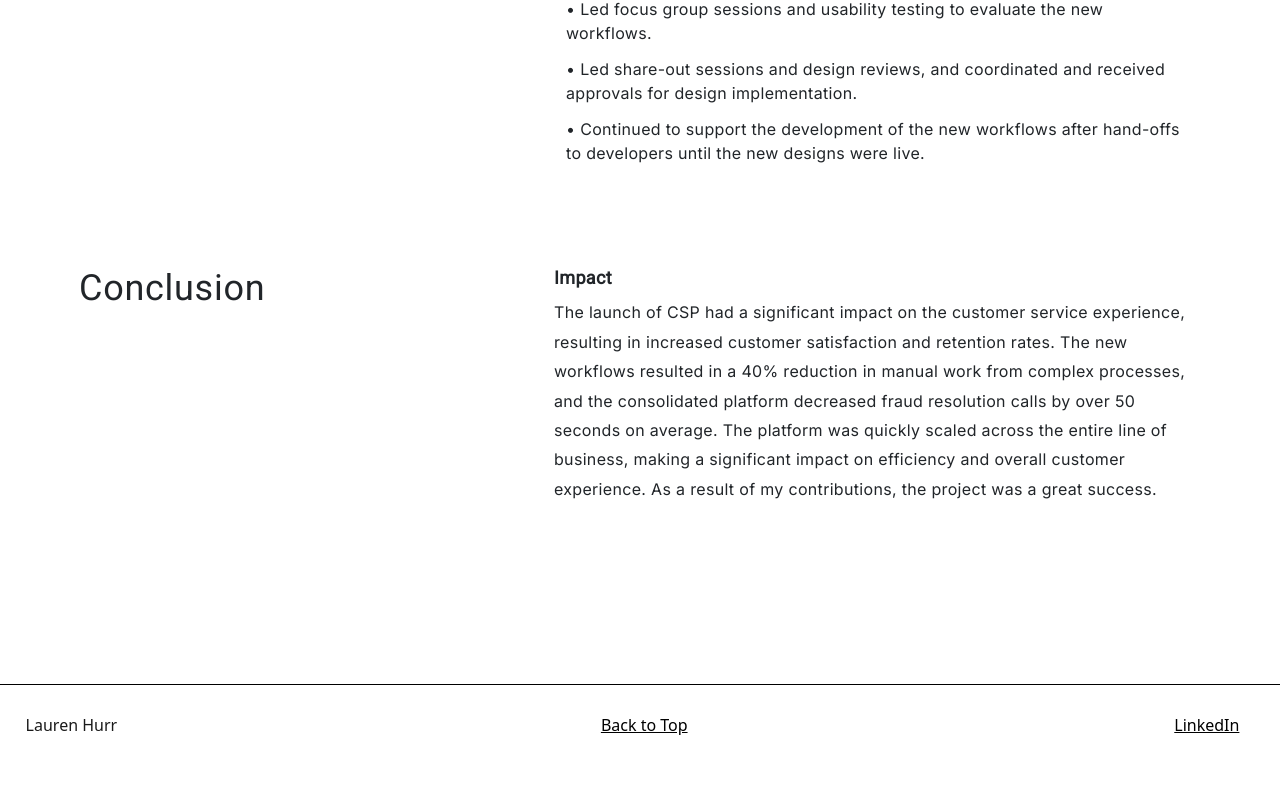
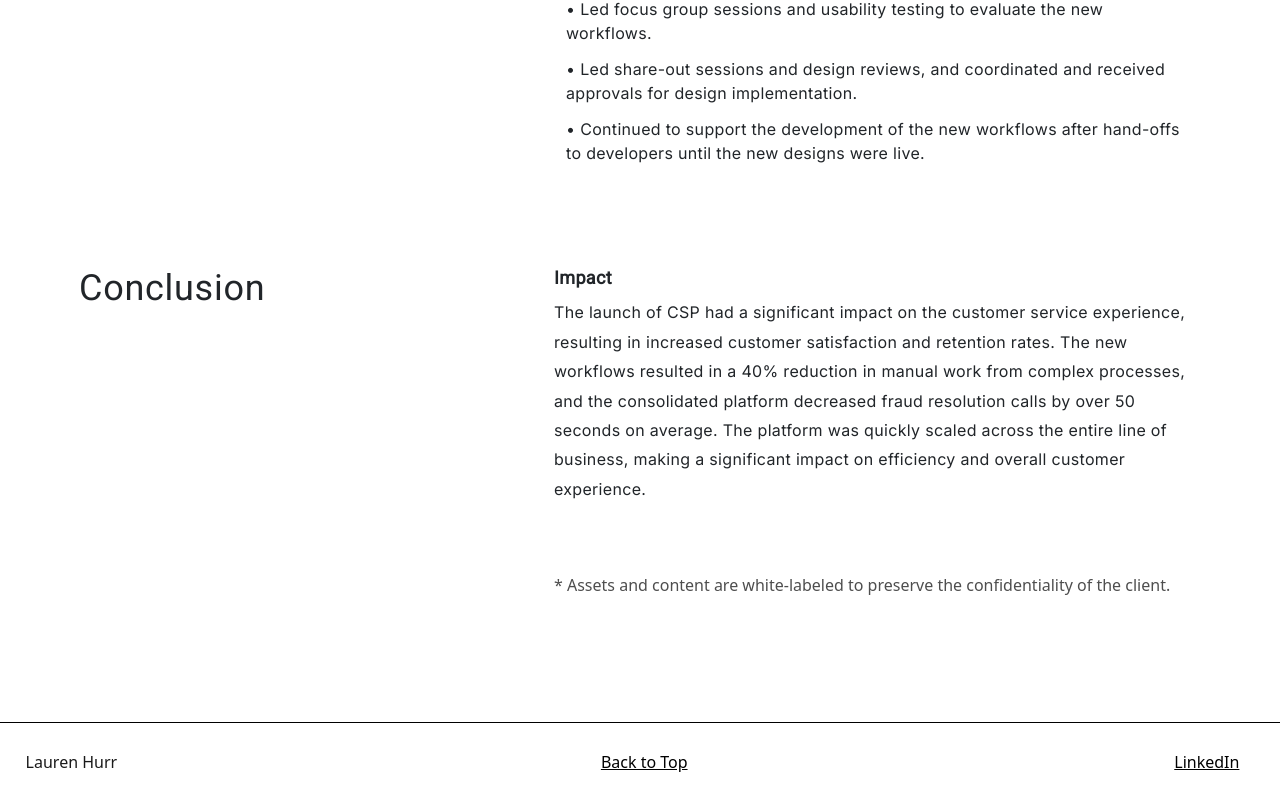
Before and after one commit to lauren-hurr/react-portfolio, a React (Create React App) app in the folder amplifyapp/: page /bigusbank in a window 1280 px wide. Shown: the part 1542-2344 px from the top of the page. Before the commit the page ends 2306 px from the top, so only its background shows below. Built offline with nearby package versions, Linux system fonts and the light colour scheme; a web font is replaced by a local one.

Commit message:
Incidentals

```diff
--- a/amplifyapp/src/components/ProjectContent.css
+++ b/amplifyapp/src/components/ProjectContent.css
@@ -1,6 +1,6 @@
 .projectContentContainer {
     padding-top: 7rem;
-    padding-bottom: 12rem;
+    padding-bottom: 10rem;
 }
 
 .projectContentRow {
@@ -47,3 +47,12 @@
     letter-spacing: 0.02em;
     border: none;
 }
+
+.disclaimerRow {
+    padding-top: 3rem;
+}
+
+.disclaimerText {
+    font-size: 16px;
+    color: #4E4E4E;
+}
--- a/amplifyapp/src/components/ProjectContent.js
+++ b/amplifyapp/src/components/ProjectContent.js
@@ -44,6 +44,12 @@ function ProjectContent({params}) {
                     </Row>
                 </Col>
             </Row>
+            <Row className={"disclaimerRow"}>
+                <Col xl={{span:7, offset: 5}} className={"disclaimerColumn"}>
+                    <h1 className="disclaimerText">* Assets and content are white-labeled to preserve the
+                        confidentiality of the client.</h1>
+                </Col>
+            </Row>
         </Container>
     );
 }
--- a/amplifyapp/src/pages/BigUsBank.js
+++ b/amplifyapp/src/pages/BigUsBank.js
@@ -38,8 +38,7 @@ function BigUsBank() {
                 "increased customer satisfaction and retention rates. The new workflows resulted in a 40% reduction " +
                 "in manual work from complex processes, and the consolidated platform decreased fraud resolution calls " +
                 "by over 50 seconds on average. The platform was quickly scaled across the entire line of business, " +
-                "making a significant impact on efficiency and overall customer experience. As a result of my " +
-                "contributions, the project was a great success."
+                "making a significant impact on efficiency and overall customer experience."
 
         },
     ];
```
